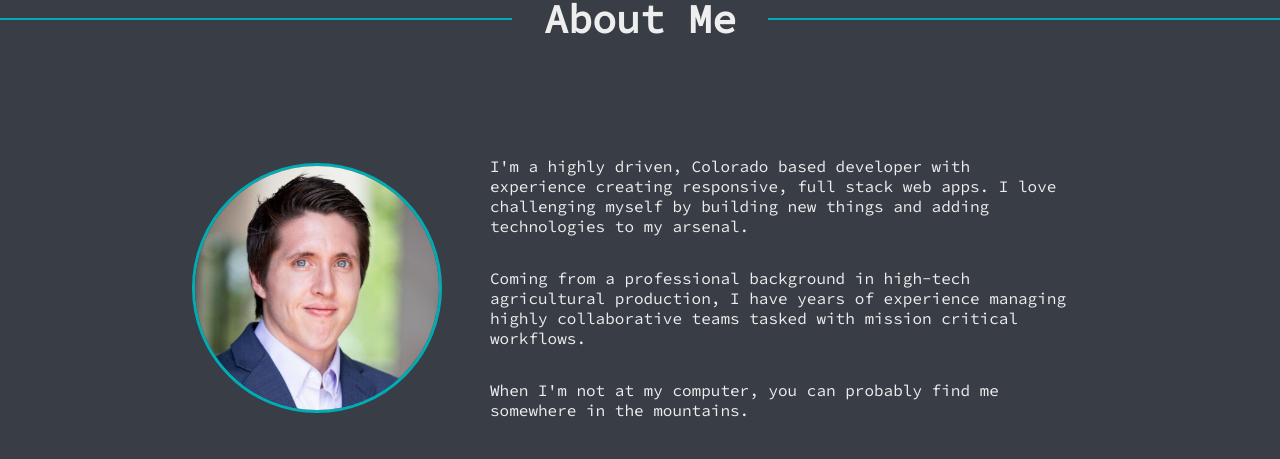
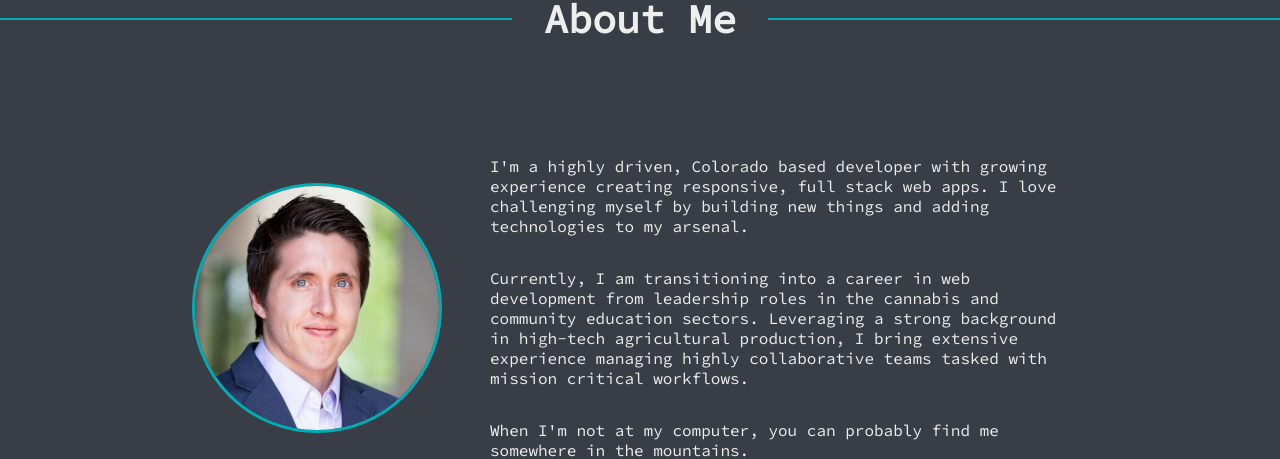
Before and after one commit to sleander94/personal-portfolio, a React (Create React App) app: page / in a window 1280 px wide. Shown: the part 924-1383 px from the top of the page. Built offline with nearby package versions, Linux system fonts and the light colour scheme.

Commit message:
Update about text

```diff
--- a/src/components/About.tsx
+++ b/src/components/About.tsx
@@ -13,14 +13,17 @@ const About = () => {
         ></img>
         <div className="about-text">
           <p>
-            I'm a highly driven, Colorado based developer with experience
-            creating responsive, full stack web apps. I love challenging myself
-            by building new things and adding technologies to my arsenal.
+            I'm a highly driven, Colorado based developer with growing
+            experience creating responsive, full stack web apps. I love
+            challenging myself by building new things and adding technologies to
+            my arsenal.
           </p>
           <p>
-            Coming from a professional background in high-tech agricultural
-            production, I have years of experience managing highly collaborative
-            teams tasked with mission critical workflows.
+            Currently, I am transitioning into a career in web development from
+            leadership roles in the cannabis and community education sectors.
+            Leveraging a strong background in high-tech agricultural production,
+            I bring extensive experience managing highly collaborative teams
+            tasked with mission critical workflows.
           </p>
           <p>
             When I'm not at my computer, you can probably find me somewhere in
```
